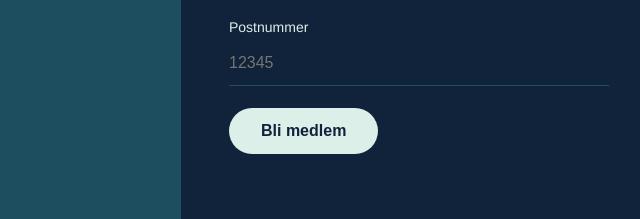
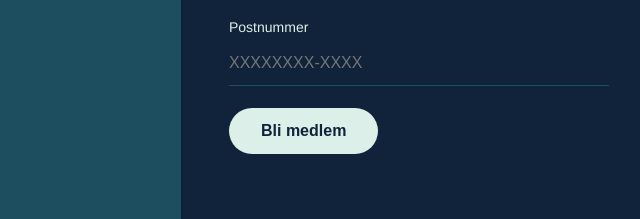
Before and after one commit to GamerBeast016/ungdomsforbundet, a plain HTML site: page index.html in a window 1280 px wide. Shown: the part 483-702 px from the top of the page, 459-1099 px from the left. Drawn offline with Linux system fonts and the light colour scheme.

Commit message:
update
Updated the placeholder for the postal code input field.

```diff
--- a/index.html
+++ b/index.html
@@ -126,7 +126,7 @@
           <label for="phone">Telefonnummer</label>
           <input id="phone" name="phone" type="tel" autocomplete="tel" required>
           <label for="postnr">Postnummer</label>
-          <input id="postnr" name="postnr" type="text" inputmode="numeric" pattern="[0-9]{5}" maxlength="5" autocomplete="postal-code" placeholder="12345" required>
+          <input id="postnr" name="postnr" type="text" inputmode="numeric" placeholder="XXXXXXXX-XXXX" required>
           <button type="submit">Bli medlem</button>
         </form>
       </div>
```
